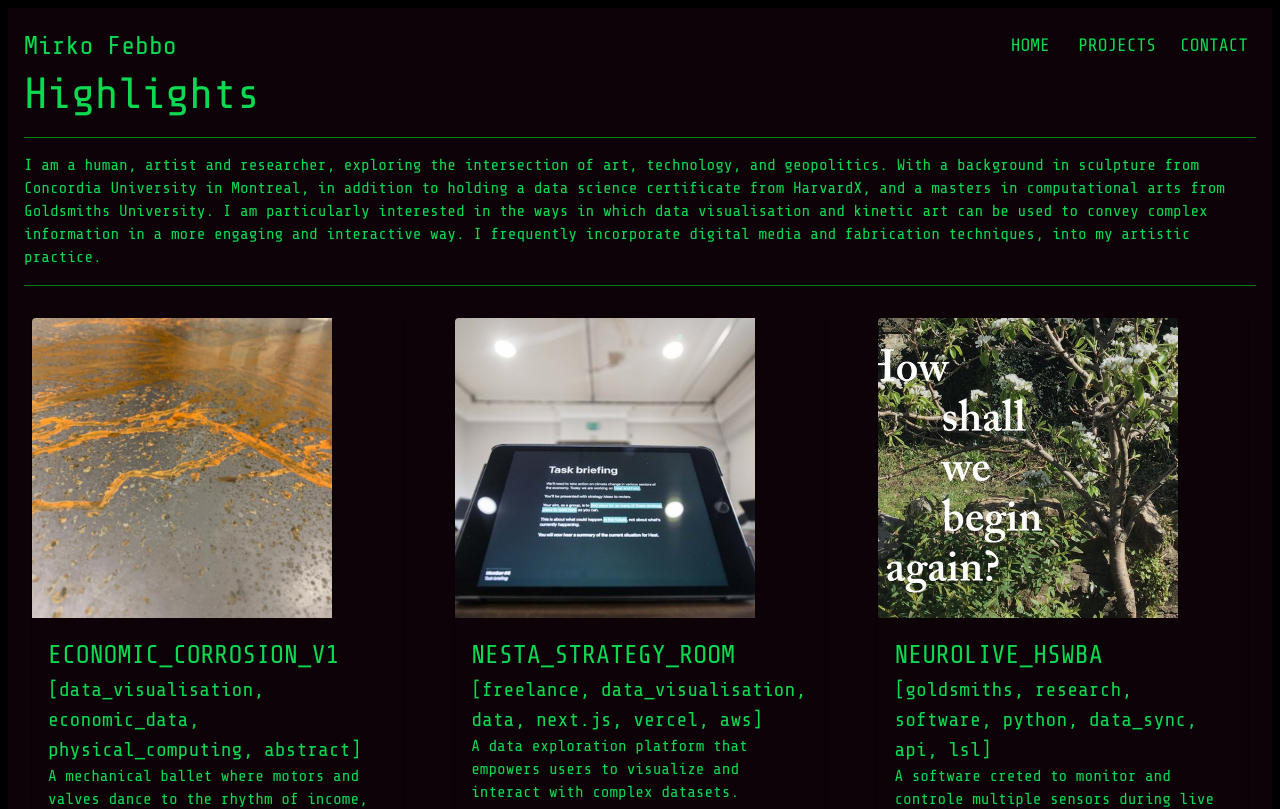
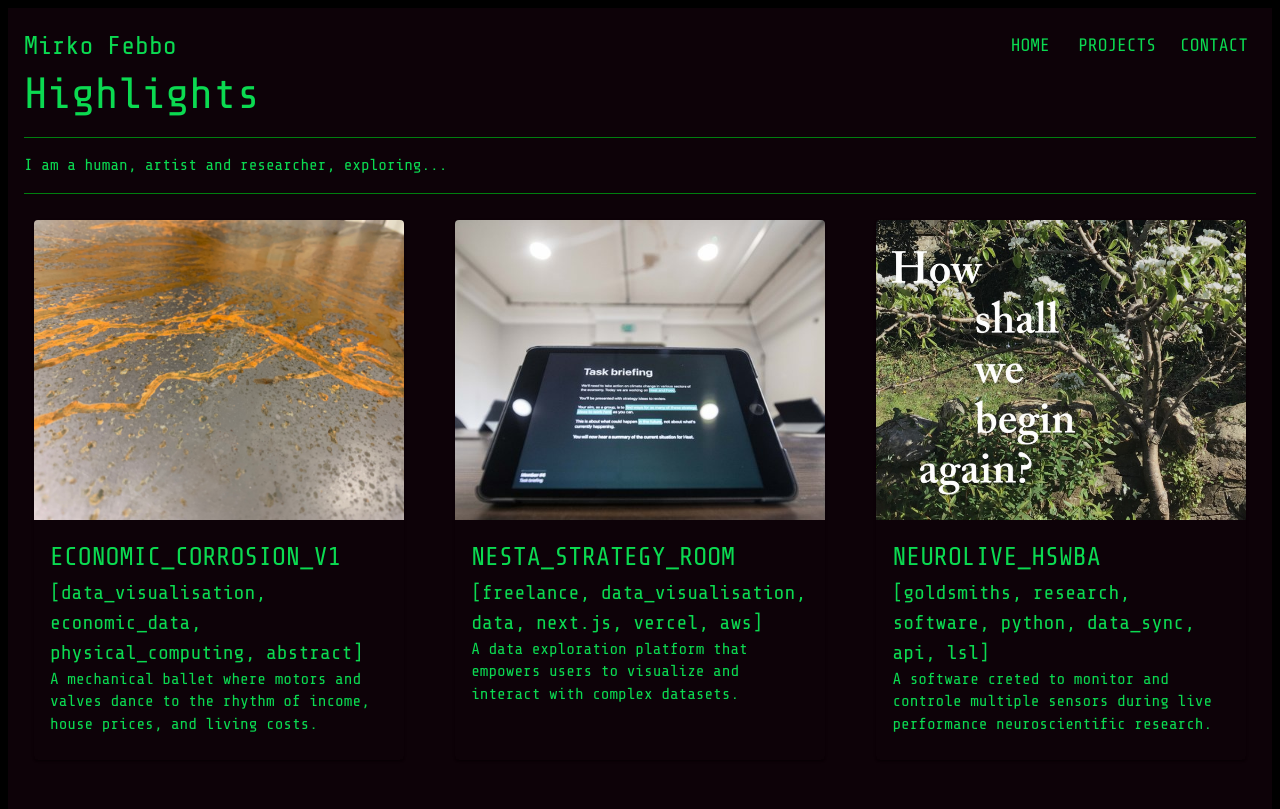
Before and after one commit to mirkofebbo/PORTFOLIO, a React (Create React App) app: page / in a window 1280 px wide. Shown: the top 809 px of the page. Built offline with nearby package versions, Linux system fonts and the light colour scheme; a web font is replaced by a local one.

Commit message:
reactive home page

```diff
--- a/src/page/Home.js
+++ b/src/page/Home.js
@@ -1,10 +1,13 @@
 import React from "react";
-import { Typography, Card, CardContent, CardMedia, Box, Divider } from "@mui/material";
+import { Typography, Card, CardContent, CardMedia, Box, Divider, useMediaQuery } from "@mui/material";
 import projectData from "../data/projectData.json"; // Make sure to import the correct path to your JSON file
 import { useNavigate } from 'react-router-dom';
+import { useTheme } from '@mui/material/styles';
+const Home = () => {
+  const theme = useTheme();
+  const isMobile = useMediaQuery(theme.breakpoints.down('sm'));
+  const navigate = useNavigate();
 
-const Home = () => {
-  const navigate = useNavigate();
   // Function to get 3 random projects
   const getRandomProjects = (projects, count = 3) => {
     const shuffled = [...projects].sort(() => 0.5 - Math.random());
@@ -15,21 +18,36 @@ const Home = () => {
 
   return (
     <div>
-      <Typography variant="h4">
-        Highlights
+      <Typography variant="h4">Highlights</Typography>
+      <Divider sx={{ marginY: 2 }} />
+      <Typography variant="body2">
+        I am a human, artist and researcher, exploring...
       </Typography>
-      <Divider sx={{ marginY: 2, }} />
-      <Typography variant="body2">
-        I am a human, artist and researcher,  exploring the intersection of art, technology, and geopolitics. With a background in sculpture from Concordia University in Montreal, in addition to holding a data science certificate from HarvardX, and a masters in computational arts from Goldsmiths University. I am particularly interested in the ways in which data visualisation and kinetic art can be used to convey complex information in a more engaging and interactive way. I frequently incorporate digital media and fabrication techniques, into my artistic practice.
-      </Typography>
-      <Divider sx={{ marginY: 2, }} />
-      <Box sx={{ display: "flex", justifyContent: "space-between", flexWrap: "wrap", marginTop: 3 }}>
+      <Divider sx={{ marginY: 2 }} />
+      <Box
+        sx={{
+          display: 'flex',
+          flexDirection: isMobile ? 'column' : 'row',
+          flexWrap: 'wrap',
+          justifyContent: 'space-between',
+        }}
+      >
         {randomProjects.map((project, id) => (
-          <Card key={id} sx={{ width: "30%", margin: 1 }} onClick={() => navigate(`/Project/${project.id}`)}
+          <Card
+            key={id}
+            sx={{
+              width: isMobile ? '100%' : '30%',
+              margin: isMobile ? '10px 0' : '10px',
+            }}
+            onClick={() => navigate(`/Project/${project.id}`)}
           >
             <CardMedia
               component="img"
-              sx={{ height: 300, width: 300 }}
+              sx={{
+                height: isMobile ? 200 : 300,
+                width: '100%',
+                objectFit: 'cover',
+              }}
               image={project.mediaUrl[0]}
               alt={`Image for ${project.title}`}
             />
@@ -38,9 +56,7 @@ const Home = () => {
               <Typography variant="body1">
                 [{project.keywords.join(', ')}]
               </Typography>
-              <Typography variant="body2">
-                {`${project.oneLiner}`}
-              </Typography>
+              <Typography variant="body2">{`${project.oneLiner}`}</Typography>
             </CardContent>
           </Card>
         ))}
```
